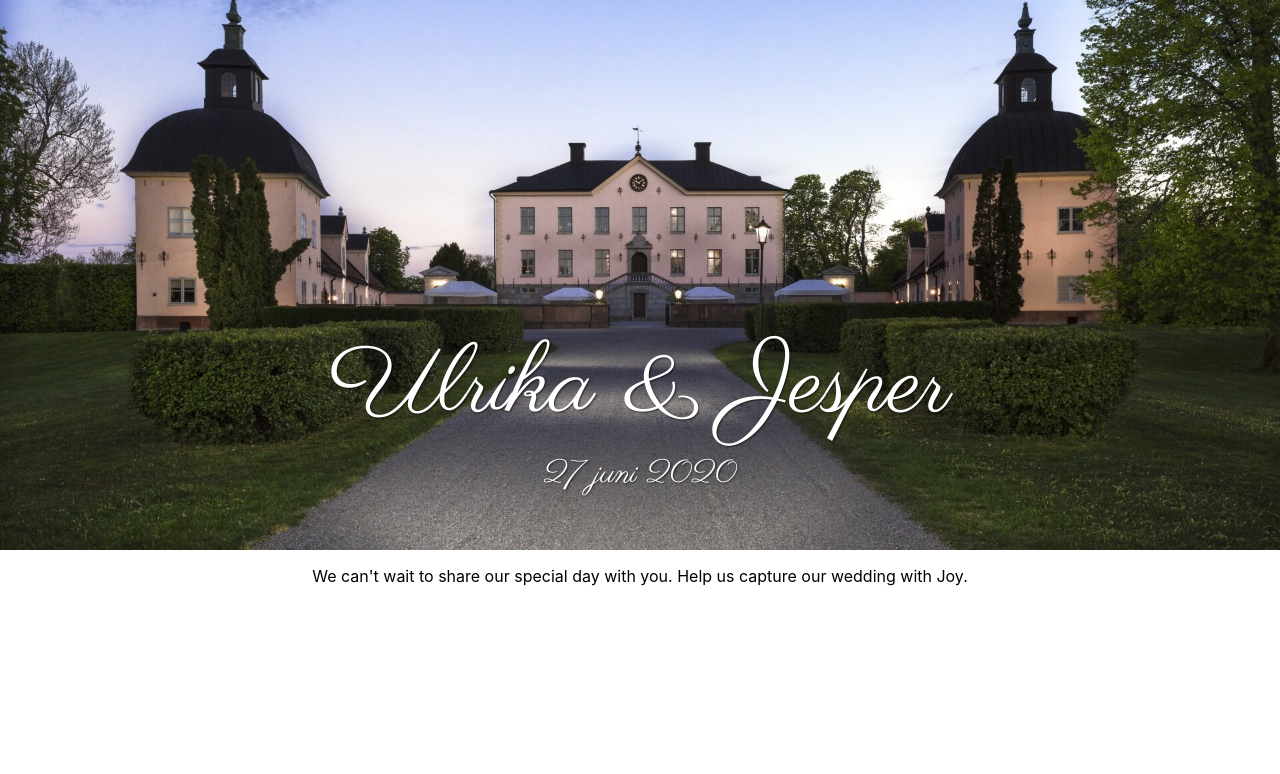
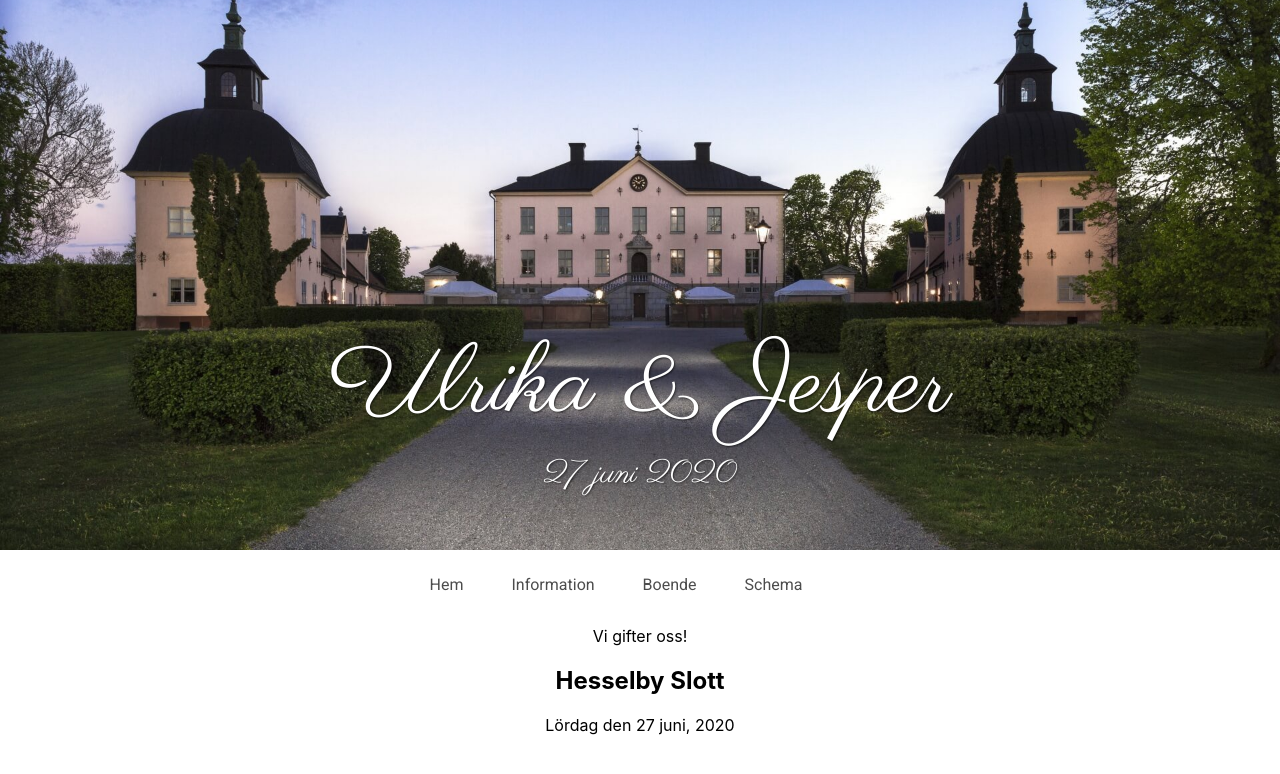
Before and after one commit to jesper-nord/brollop-web, a React (Create React App) app: page / in a window 1280 px wide. Shown: the top 774 px of the page. Built offline with nearby package versions, Linux system fonts and the light colour scheme.

Commit message:
dynamic menu and placeholder content

```diff
--- a/public/index.html
+++ b/public/index.html
@@ -2,7 +2,7 @@
 <html lang="en">
   <head>
     <meta charset="utf-8" />
-    <link href="https://fonts.googleapis.com/css?family=Great+Vibes|Parisienne&display=swap" rel="stylesheet">
+    <link href="https://fonts.googleapis.com/css?family=Parisienne|Roboto&display=swap" rel="stylesheet">
     <meta name="viewport" content="width=device-width, initial-scale=1" />
     <meta name="theme-color" content="#ffffff" />
     <title>Ulrika & Jesper 2020</title>
--- a/src/App.js
+++ b/src/App.js
@@ -1,15 +1,40 @@
-import React from 'react'
+import React, { useState } from 'react'
 import './app.css'
 import { Header, Menu, Divider } from './components'
+import { Accomondation, Home, Information, Schedule } from './content'
+
+const menuItems = [
+  {
+    text: 'Hem',
+    content: Home
+  },
+  {
+    text: 'Information',
+    content: Information
+  },
+  {
+    text: 'Boende',
+    content: Accomondation
+  },
+  {
+    text: 'Schema',
+    content: Schedule
+  }
+]
 
 const App = () => {
+
+  const [currentPage, setCurrentPage] = useState(0)
+
+  const Content = menuItems[currentPage].content
+
   return (
     <div className='app'>
       <Header />
-      <Menu />
+      <Menu items={menuItems} selected={currentPage} onClick={setCurrentPage} />
       <Divider />
       <div className='main-content'>
-        <p>We can't wait to share our special day with you. Help us capture our wedding with Joy.</p>
+      <Content />
       </div>
     </div>
   )
--- a/src/components/menu/index.js
+++ b/src/components/menu/index.js
@@ -1,8 +1,25 @@
 import React from 'react'
+import './menu.css'
 
-const Menu = () => {
+const Menu = ({ items, selectedIndex, onClick }) => {
+  if (!items || items.length === 0) {
+    return null
+  }
   return (
-    <menu className='menu' />
+    <ul className='menu'>
+      {items.map((item, index) => {
+        return (
+          <li
+            key={item.text}
+            title={item.text}
+            className={selectedIndex === index ? ['menu-item', 'selected'].join(' ') : 'menu-item'}
+            onClick={() => onClick(index)}
+          >
+            {item.text}
+          </li>
+        )
+      })}
+    </ul>
   )
 }
 
--- /dev/null
+++ b/src/components/menu/menu.css
@@ -0,0 +1,19 @@
+.menu {
+  list-style-type: none;
+  margin-top: 1.5em;
+  margin-bottom: 2em;
+  padding: 0;
+}
+
+.menu-item {
+  color: rgba(0, 0, 0, 0.7);
+  font-family: 'Roboto', sans-serif;
+  margin-right: 3em;
+  cursor: pointer;
+  display: inline;
+
+}
+
+.menu-item:hover {
+  color: rgba(0, 0, 0, 0.5);
+}
--- /dev/null
+++ b/src/content/accomondation.js
@@ -0,0 +1,7 @@
+import React from 'react'
+
+export const Accomondation = () => {
+  return (
+    <p>Information om boende, bokning... </p>
+  )
+}
--- /dev/null
+++ b/src/content/home.js
@@ -0,0 +1,11 @@
+import React from 'react'
+
+export const Home = () => {
+  return (
+    <div>
+      <p>Vi gifter oss!</p>
+      <h2>Hesselby Slott</h2>
+      <p>Lördag den 27 juni, 2020</p>
+    </div>
+  )
+}
--- /dev/null
+++ b/src/content/index.js
@@ -0,0 +1,4 @@
+export { Accomondation } from './accomondation'
+export { Home } from './home'
+export { Information } from './information'
+export { Schedule } from './schedule'
--- /dev/null
+++ b/src/content/information.js
@@ -0,0 +1,7 @@
+import React from 'react'
+
+export const Information = () => {
+  return (
+    <p>Allmän information: tider, plats, hitta hit, toastmasters, presenter, etc</p>
+  )
+}
--- /dev/null
+++ b/src/content/schedule.js
@@ -0,0 +1,7 @@
+import React from 'react'
+
+export const Schedule = () => {
+  return (
+    <p>Preliminärt schema</p>
+  )
+}
```
